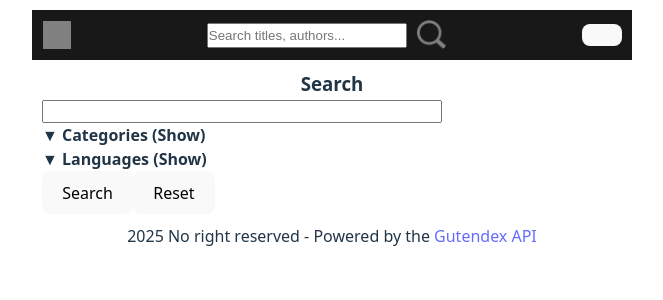
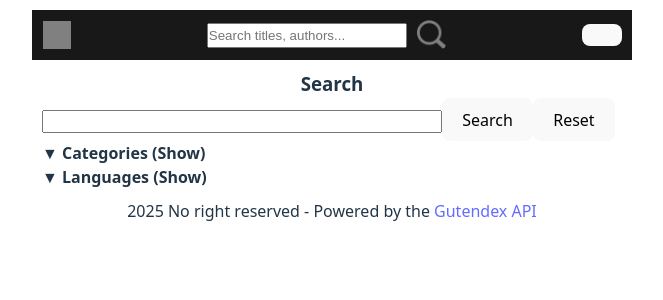
Before and after one commit to joerundh/book-keeper, a React (Vite) app: page /search in a window 1280 px wide. Shown: the top 300 px of the page, without its empty margins (308-971 px from the left). Built offline with nearby package versions, Linux system fonts and the light colour scheme; grey boxes are pictures that could not be loaded.

Commit message:
okay, NOW category and language selection seem to work fine

```diff
--- a/src/components/SearchForm.jsx
+++ b/src/components/SearchForm.jsx
@@ -46,11 +46,20 @@ export default function SearchForm() {
         setSelectedLanguages([]);
     }
 
+    const searchFormCSS = {
+        display: "flex",
+        flexDirection: "column",
+        gap: 10
+    }
+
     return (
         <>
             <h3>Search</h3>
+            <div style={{searchFormCSS}}>
                 <div>
                     <input type="text" name="q" value={query} onChange={e => setQuery(e.target.value)} style={{ width: 400, padding: 2}} />
+                    <button onClick={e => { e.preventDefault(); submitSearch(); }}>Search</button>
+                    <button onClick={e => { e.preventDefault(); resetSearch(); }}>Reset</button>
                 </div>
                 <Collapsible header="Categories" view={false}>
                     <SelectionInput options={categories} selection={selectedCategories} selectionSetter={setSelectedCategories} />
@@ -58,10 +67,6 @@ export default function SearchForm() {
                 <Collapsible header="Languages" view={false}>
                     <SelectionInput options={languages} selection={selectedLanguages} selectionSetter={setSelectedLanguages} />
                 </Collapsible>
-            <p></p>
-            <div>
-                <button onClick={e => { e.preventDefault(); submitSearch(); }}>Search</button>
-                <button onClick={e => { e.preventDefault(); resetSearch(); }}>Reset</button>
             </div>
         </>
     )
--- a/src/components/SelectionInput.jsx
+++ b/src/components/SelectionInput.jsx
@@ -6,14 +6,13 @@ export default function SelectionInput({ options, selection, selectionSetter })
         display: "flex",
         flexFlow: "wrap",
         rowGap: 5,
-        columnGap: 10
+        columnGap: 20
     };
 
-    const toggleCheckbox = key => {
+    const toggleCheckbox = (element, key) => {
         const newSelection = {};
         Object.assign(newSelection, selection);
         newSelection[key] = !newSelection[key];
-        console.log(newSelection);
         selectionSetter(newSelection);
     }
 
@@ -24,8 +23,8 @@ export default function SelectionInput({ options, selection, selectionSetter })
                 let label, key, checked;
                 if (typeof option === "object") {
                     label = option.value;
-                    key = options.key;
-                    checked = selection[option.key];
+                    key = option.key;
+                    checked = selection[key];
                 } else {
                     label = `${option}`;
                     key = option;
@@ -33,7 +32,7 @@ export default function SelectionInput({ options, selection, selectionSetter })
                 }
 
                 return (
-                    <label key={index} style={{ cursor: "pointer" }}><input type="checkbox" checked={checked} onChange={e => toggleCheckbox(key)} selectionkey={key} /> {label}</label>
+                    <label key={index} style={{ cursor: "pointer" }}><input type="checkbox" checked={checked} onChange={e => toggleCheckbox(e.target, key)} /> {label}</label>
                 );
             })
         }</div>
```
Lines whose indentation alone changed are shown as unchanged.
